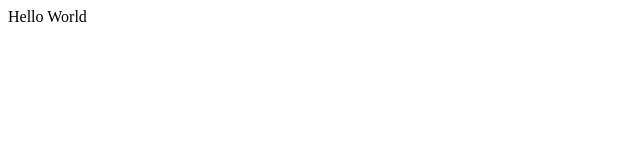
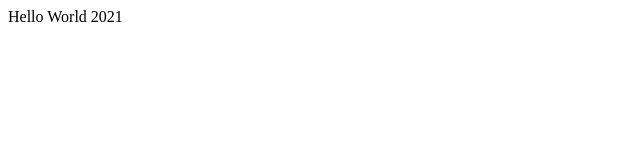
Before and after one commit to JoanesMiranda/gama-no-github, a plain HTML site: page index.html in a window 1280 px wide. Shown: the full height of the page, 0-640 px from the left. Drawn offline with Linux system fonts and the light colour scheme.

Commit message:
adicionado ano no arquivo

```diff
--- a/index.html
+++ b/index.html
@@ -5,7 +5,7 @@
 </head>
 <body
 
-	<h1> Hello World</h1>
+	<h1> Hello World 2021</h1>
 
 </body>
 </html>
```
